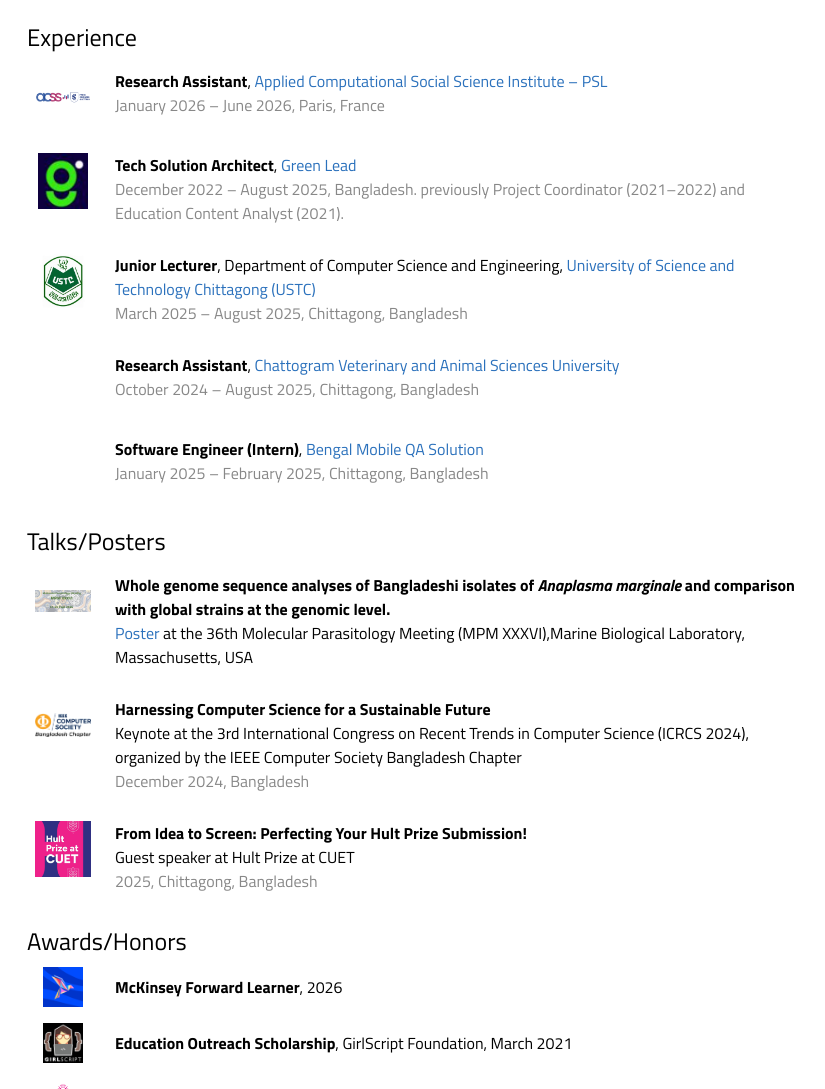
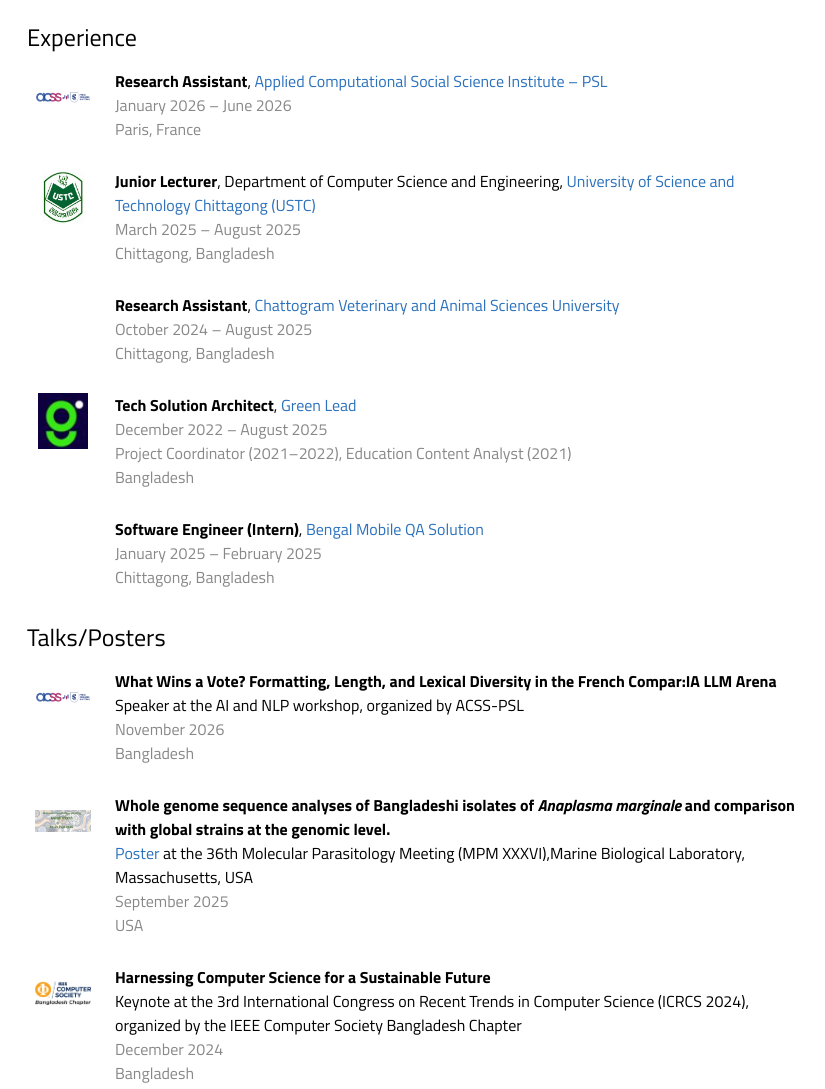
Before and after one commit to maayeesha/maayeesha.github.io, a plain HTML site: page index.html in a window 1280 px wide. Shown: the part 1013-2102 px from the top of the page, without its empty margins (229-1054 px from the left). Drawn offline with Linux system fonts and the light colour scheme.

Commit message:
updated talks

```diff
--- a/index.html
+++ b/index.html
@@ -156,7 +156,25 @@ the French Compar:IA LLM Arena</span>
       </td>
       <td class="entry-cell">
         <strong>Research Assistant</strong>, <a href="https://acss-dig.psl.eu/en">Applied Computational Social Science Institute – PSL</a><br>
-        <span class="entry-meta">January 2026 – June 2026, Paris, France</span>
+        <span class="entry-meta">January 2026 – June 2026 <br>Paris, France</span>
+      </td>
+    </tr>
+    <tr>
+      <td class="logo-cell">
+        <a href="https://ustc.ac.bd/"><img class="logo" src="images/ustc.png" data-domain="https://ustc.ac.bd/" onerror="logoFallback(this)" alt="USTC logo"></a>
+      </td>
+      <td class="entry-cell">
+        <strong>Junior Lecturer</strong>, Department of Computer Science and Engineering, <a href="https://ustc.ac.bd/">University of Science and Technology Chittagong (USTC)</a><br>
+        <span class="entry-meta">March 2025 – August 2025 <br>Chittagong, Bangladesh</span>
+      </td>
+    </tr>
+    <tr>
+      <td class="logo-cell">
+        <a href="https://cvasu.ac.bd/"><img class="logo" src="images/cvasu.jpeg" data-domain="https://cvasu.ac.bd/" onerror="logoFallback(this)" alt="CVASU logo"></a>
+      </td>
+      <td class="entry-cell">
+        <strong>Research Assistant</strong>, <a href="https://cvasu.ac.bd/">Chattogram Veterinary and Animal Sciences University</a><br>
+        <span class="entry-meta">October 2024 – August 2025 <br>Chittagong, Bangladesh</span>
       </td>
     </tr>
     <tr>
@@ -165,25 +183,7 @@ the French Compar:IA LLM Arena</span>
       </td>
       <td class="entry-cell">
         <strong>Tech Solution Architect</strong>, <a href="https://greenleadglobal.org/">Green Lead</a><br>
-        <span class="entry-meta">December 2022 – August 2025, Bangladesh. previously Project Coordinator (2021–2022) and Education Content Analyst (2021).</span>
-      </td>
-    </tr>
-    <tr>
-      <td class="logo-cell">
-        <a href="https://ustc.ac.bd/"><img class="logo" src="images/ustc.png" data-domain="https://ustc.ac.bd/" onerror="logoFallback(this)" alt="USTC logo"></a>
-      </td>
-      <td class="entry-cell">
-        <strong>Junior Lecturer</strong>, Department of Computer Science and Engineering, <a href="https://ustc.ac.bd/">University of Science and Technology Chittagong (USTC)</a><br>
-        <span class="entry-meta">March 2025 – August 2025, Chittagong, Bangladesh</span>
-      </td>
-    </tr>
-    <tr>
-      <td class="logo-cell">
-        <a href="https://cvasu.ac.bd/"><img class="logo" src="images/cvasu.jpeg" data-domain="https://cvasu.ac.bd/" onerror="logoFallback(this)" alt="CVASU logo"></a>
-      </td>
-      <td class="entry-cell">
-        <strong>Research Assistant</strong>, <a href="https://cvasu.ac.bd/">Chattogram Veterinary and Animal Sciences University</a><br>
-        <span class="entry-meta">October 2024 – August 2025, Chittagong, Bangladesh</span>
+        <span class="entry-meta">December 2022 – August 2025 <br>Project Coordinator (2021–2022), Education Content Analyst (2021) <br>Bangladesh </span>
       </td>
     </tr>
     <tr>
@@ -192,7 +192,7 @@ the French Compar:IA LLM Arena</span>
       </td>
       <td class="entry-cell">
         <strong>Software Engineer (Intern)</strong>, <a href="https://www.bengalmobileqa.com/">Bengal Mobile QA Solution</a><br>
-        <span class="entry-meta">January 2025 – February 2025, Chittagong, Bangladesh</span>
+        <span class="entry-meta">January 2025 – February 2025 <br>Chittagong, Bangladesh</span>
       </td>
     </tr>
   </tbody></table>
@@ -204,13 +204,25 @@ the French Compar:IA LLM Arena</span>
         <h2>Talks/Posters</h2>
       </td>
     </tr>
+<tr>
+      <td class="logo-cell">
+        <img class="logo" src="images/dauphine.png" data-domain="https://acss-dig.psl.eu/fr/seminaires/nlp/what-wins-a-vote-formatting-length-and-lexical-diversity-in-the-french-compar-ia-llm-arena" onerror="logoFallback(this)" alt="acss-psl">
+      </td>
+      <td class="entry-cell">
+        <span class="papertitle">What Wins a Vote? Formatting, Length, and Lexical Diversity in the French Compar:IA LLM Arena </span><br>
+        Speaker at the AI and NLP workshop, organized by ACSS-PSL<br>
+        <span class="entry-meta">November 2026 <br>Bangladesh</span>
+      </td>
+    </tr>
+
     <tr>
       <td class="logo-cell">
         <a href="https://mesamalaria.org/updates/molecular-parasitology-meeting-mpm-xxxvi-2025/"><img class="logo" src="images/mpm.jpg" data-domain="https://mesamalaria.org/updates/molecular-parasitology-meeting-mpm-xxxvi-2025/" onerror="logoFallback(this)" alt=""></a>
       </td>
       <td class="entry-cell">
         <span class="papertitle">Whole genome sequence analyses of Bangladeshi isolates of <em>Anaplasma marginale</em> and comparison with global strains at the genomic level.<br>
-        <a href="data/mpm-poster.pdf" target="_blank">Poster</a></span> at the 36th Molecular Parasitology Meeting (MPM XXXVI),Marine Biological Laboratory</a>, Massachusetts, USA<br>
+        <a href="data/poster_cvasu.pdf" target="_blank">Poster</a></span> at the 36th Molecular Parasitology Meeting (MPM XXXVI),Marine Biological Laboratory</a>, Massachusetts, USA<br>
+        <span class="entry-meta">September 2025 <br>USA</span>
       </td>
     </tr>
     <tr>
@@ -220,7 +232,7 @@ the French Compar:IA LLM Arena</span>
       <td class="entry-cell">
         <span class="papertitle">Harnessing Computer Science for a Sustainable Future</span><br>
         Keynote at the 3rd International Congress on Recent Trends in Computer Science (ICRCS 2024), organized by the IEEE Computer Society Bangladesh Chapter<br>
-        <span class="entry-meta">December 2024, Bangladesh</span>
+        <span class="entry-meta">December 2024 <br>Bangladesh</span>
       </td>
     </tr>
     <tr>
@@ -230,7 +242,7 @@ the French Compar:IA LLM Arena</span>
       <td class="entry-cell">
         <span class="papertitle">From Idea to Screen: Perfecting Your Hult Prize Submission!</span><br>
         Guest speaker at Hult Prize at CUET<br>
-        <span class="entry-meta">2025, Chittagong, Bangladesh</span>
+        <span class="entry-meta">2025 <br>Chittagong, Bangladesh</span>
       </td>
     </tr>
   </tbody></table>
@@ -313,7 +325,7 @@ the French Compar:IA LLM Arena</span>
       </td>
       <td class="entry-cell">
         <strong>Volunteer</strong>, <a href="https://www.iaseai.org/">International Association for Safe and Ethical AI (IASEAI)</a><br>
-        <span class="entry-meta">February 2026, Paris, France</span>
+        <span class="entry-meta">February 2026 <br>Paris, France</span>
       </td>
     </tr>
     <tr>
@@ -322,7 +334,7 @@ the French Compar:IA LLM Arena</span>
       </td>
       <td class="entry-cell">
         <strong>General Secretary</strong>, IEEE CUET Student Branch Women in Engineering Affinity Group<br>
-        <span class="entry-meta">June 2023 – June 2024, after serving as Program Coordinator from May 2022 to May 2023</span>
+        <span class="entry-meta">June 2023 – June 2024 <br>Program Coordinator (May 2022 – May 2023)</span>
       </td>
     </tr>
     <tr>
@@ -331,7 +343,7 @@ the French Compar:IA LLM Arena</span>
       </td>
       <td class="entry-cell">
         <strong>Mentee, Womentor 4.0</strong>, <a href="https://www.banglalink.net/">Banglalink Digital Communications Ltd.</a><br>
-        <span class="entry-meta">July 2023 – February 2024, Dhaka, Bangladesh</span>
+        <span class="entry-meta">July 2023 – February 2024 <br>Dhaka, Bangladesh</span>
       </td>
     </tr>
     <tr>
@@ -340,7 +352,7 @@ the French Compar:IA LLM Arena</span>
       </td>
       <td class="entry-cell">
         <strong>Campus Ambassador</strong>, BDApps<br>
-        <span class="entry-meta">March 2021 – March 2022, Dhaka, Bangladesh</span>
+        <span class="entry-meta">March 2021 – March 2022 <br>Dhaka, Bangladesh</span>
       </td>
     </tr>
     <tr>
@@ -349,7 +361,7 @@ the French Compar:IA LLM Arena</span>
       </td>
       <td class="entry-cell">
         <strong>Delegate from Bangladesh</strong>, Beijing Education Exchange Program, Bangladesh China Foundation<br>
-        <span class="entry-meta">March 2017</span>
+        <span class="entry-meta">March 2017 <br>Beijing, China</span>
       </td>
     </tr>
   </tbody></table>
```
